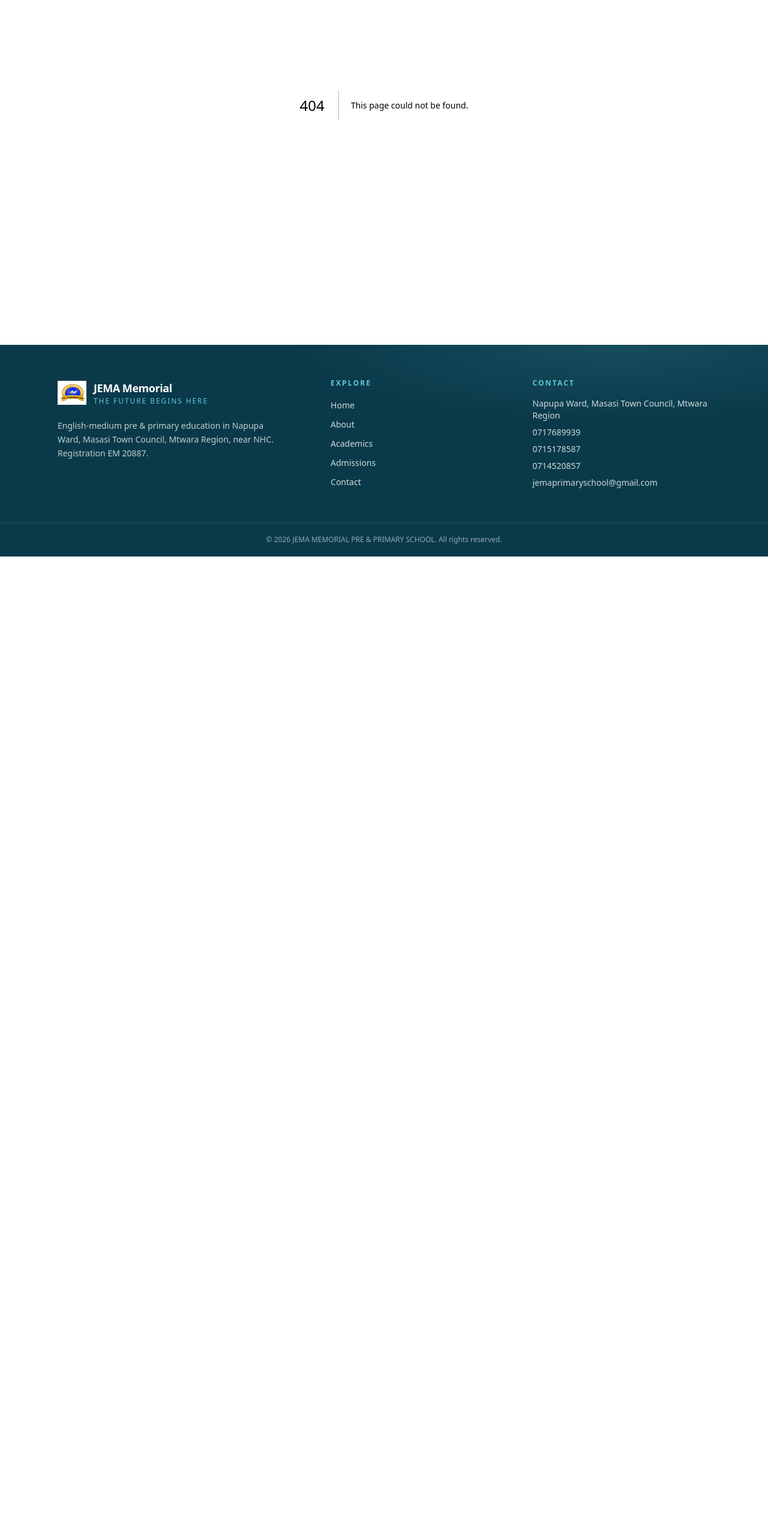
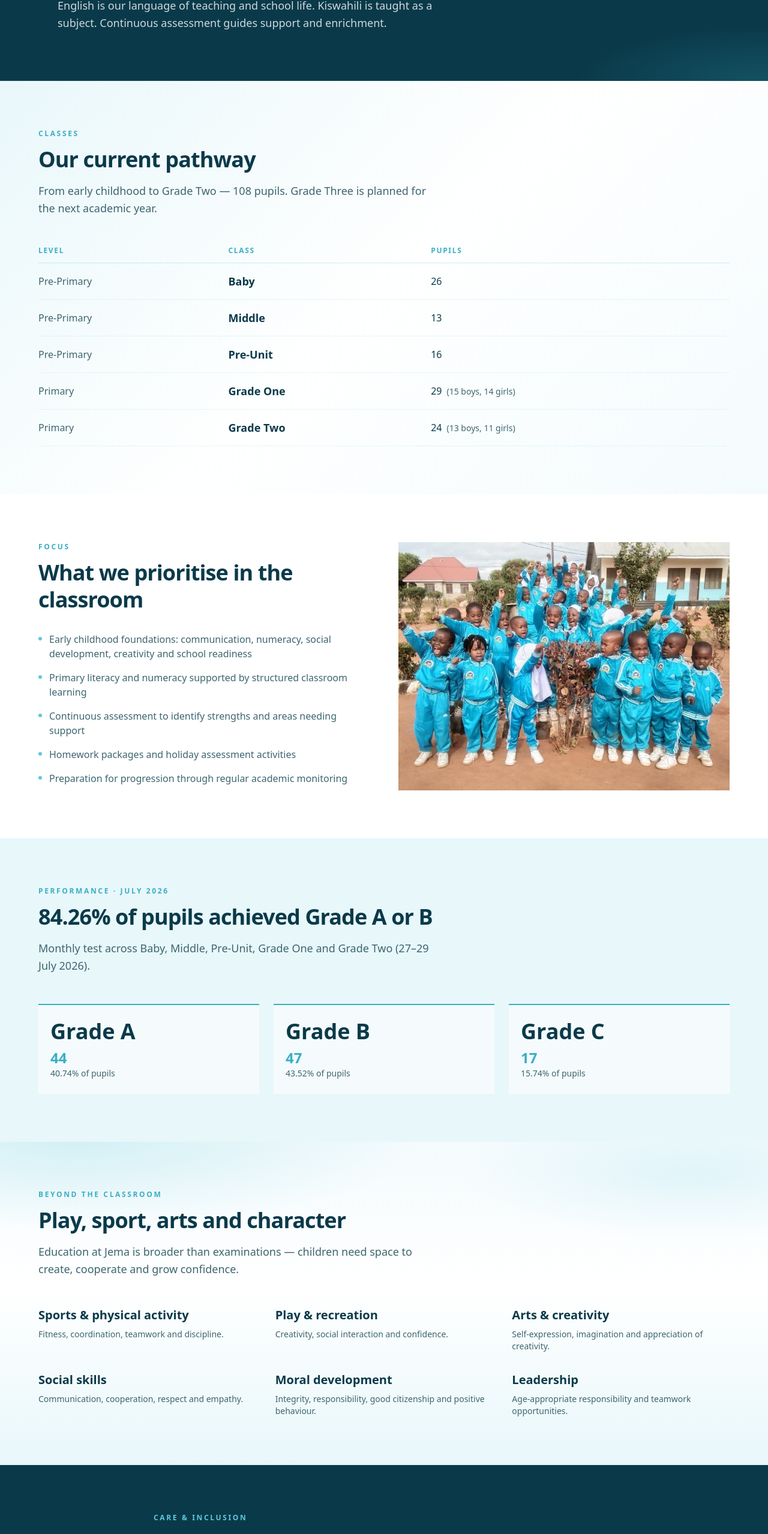
Before and after one commit to Barakael/Jema_Memorial, a Next.js app: page /academics in a window 1280 px wide. Before the commit this address had no page. Shown: the part 225-2783 px from the top of the page at 60% size. Before the commit the page ends 1153 px from the top, so only its background shows below. Built offline with nearby package versions, Linux system fonts and the light colour scheme.

Commit message:
Add academics page with classes and results.

```diff
--- /dev/null
+++ b/app/academics/page.tsx
@@ -0,0 +1,163 @@
+import type { Metadata } from "next";
+import Image from "next/image";
+import { FadeIn } from "@/components/FadeIn";
+import { PageHero } from "@/components/PageHero";
+import { SectionHeading } from "@/components/SectionHeading";
+import {
+  academicFocus,
+  beyondClassroom,
+  classes,
+  performance,
+  school,
+} from "@/lib/content";
+
+export const metadata: Metadata = {
+  title: "Academics",
+  description: `Academic programmes at ${school.shortName} — English-medium learning from Baby class through Grade Two.`,
+};
+
+export default function AcademicsPage() {
+  return (
+    <>
+      <PageHero
+        eyebrow="Academics"
+        title="Learning that builds a strong foundation"
+        description="English is our language of teaching and school life. Kiswahili is taught as a subject. Continuous assessment guides support and enrichment."
+      />
+
+      <section className="atmosphere-section px-5 py-16 sm:px-8 sm:py-20">
+        <div className="mx-auto max-w-6xl">
+          <FadeIn>
+            <SectionHeading
+              eyebrow="Classes"
+              title="Our current pathway"
+              description={`From early childhood to Grade Two — ${school.enrolment} pupils. Grade Three is planned for the next academic year.`}
+            />
+          </FadeIn>
+          <div className="mt-12 overflow-x-auto">
+            <table className="w-full min-w-[480px] text-left">
+              <thead>
+                <tr className="border-b border-brand/30 text-xs uppercase tracking-[0.14em] text-brand-deep">
+                  <th className="pb-3 font-semibold">Level</th>
+                  <th className="pb-3 font-semibold">Class</th>
+                  <th className="pb-3 font-semibold">Pupils</th>
+                </tr>
+              </thead>
+              <tbody>
+                {classes.map((row) => (
+                  <tr
+                    key={row.name}
+                    className="border-b border-brand/15 text-navy"
+                  >
+                    <td className="py-4 text-navy-muted">{row.level}</td>
+                    <td className="py-4 font-semibold text-lg">{row.name}</td>
+                    <td className="py-4">
+                      {row.pupils}
+                      {"detail" in row && row.detail ? (
+                        <span className="ml-2 text-sm text-navy-muted">
+                          ({row.detail})
+                        </span>
+                      ) : null}
+                    </td>
+                  </tr>
+                ))}
+              </tbody>
+            </table>
+          </div>
+        </div>
+      </section>
+
+      <section className="bg-white px-5 py-16 sm:px-8 sm:py-20">
+        <div className="mx-auto grid max-w-6xl gap-12 lg:grid-cols-2">
+          <FadeIn>
+            <SectionHeading
+              eyebrow="Focus"
+              title="What we prioritise in the classroom"
+            />
+            <ul className="mt-8 space-y-4">
+              {academicFocus.map((item) => (
+                <li key={item} className="flex gap-3 text-navy-muted">
+                  <span className="mt-2 h-1.5 w-1.5 shrink-0 rounded-full bg-brand" />
+                  <span>{item}</span>
+                </li>
+              ))}
+            </ul>
+          </FadeIn>
+          <FadeIn delay={100}>
+            <div className="relative aspect-[4/3] overflow-hidden">
+              <Image
+                src="/images/pupils-cheer.jpg"
+                alt="JEMA pupils celebrating together"
+                fill
+                className="object-cover"
+                sizes="(max-width: 1024px) 100vw, 50vw"
+              />
+            </div>
+          </FadeIn>
+        </div>
+      </section>
+
+      <section className="bg-brand-soft px-5 py-16 sm:px-8 sm:py-20">
+        <div className="mx-auto max-w-6xl">
+          <FadeIn>
+            <SectionHeading
+              eyebrow={`Performance · ${performance.date}`}
+              title={performance.summary}
+              description="Monthly test across Baby, Middle, Pre-Unit, Grade One and Grade Two (27–29 July 2026)."
+            />
+          </FadeIn>
+          <div className="mt-12 grid gap-6 sm:grid-cols-3">
+            {performance.grades.map((g, i) => (
+              <FadeIn key={g.grade} delay={i * 80}>
+                <div className="border-t-2 border-brand-deep bg-white/60 px-5 py-6">
+                  <p className="font-semibold text-4xl text-navy">
+                    Grade {g.grade}
+                  </p>
+                  <p className="mt-2 text-2xl font-semibold text-brand-deep">
+                    {g.count}
+                  </p>
+                  <p className="text-sm text-navy-muted">{g.percent} of pupils</p>
+                </div>
+              </FadeIn>
+            ))}
+          </div>
+        </div>
+      </section>
+
+      <section className="atmosphere px-5 py-16 sm:px-8 sm:py-20">
+        <div className="mx-auto max-w-6xl">
+          <FadeIn>
+            <SectionHeading
+              eyebrow="Beyond the classroom"
+              title="Play, sport, arts and character"
+              description="Education at Jema is broader than examinations — children need space to create, cooperate and grow confidence."
+            />
+          </FadeIn>
+          <div className="mt-12 grid gap-8 sm:grid-cols-2 lg:grid-cols-3">
+            {beyondClassroom.map((item, i) => (
+              <FadeIn key={item.area} delay={i * 50}>
+                <div>
+                  <h3 className="font-semibold text-xl text-navy">{item.area}</h3>
+                  <p className="mt-2 text-sm text-navy-muted">{item.focus}</p>
+                </div>
+              </FadeIn>
+            ))}
+          </div>
+        </div>
+      </section>
+
+      <section className="bg-navy px-5 py-16 sm:px-8 sm:py-20">
+        <div className="mx-auto max-w-3xl">
+          <FadeIn>
+            <SectionHeading
+              light
+              eyebrow="Care & inclusion"
+              title="Safe, inclusive learning for every child"
+              description="We are committed to safeguarding and inclusive education — accommodating children with and without special needs, in partnership with parents who share accurate information and maintain good attendance."
+            />
+          </FadeIn>
+        </div>
+      </section>
+    </>
+  );
+}
```
